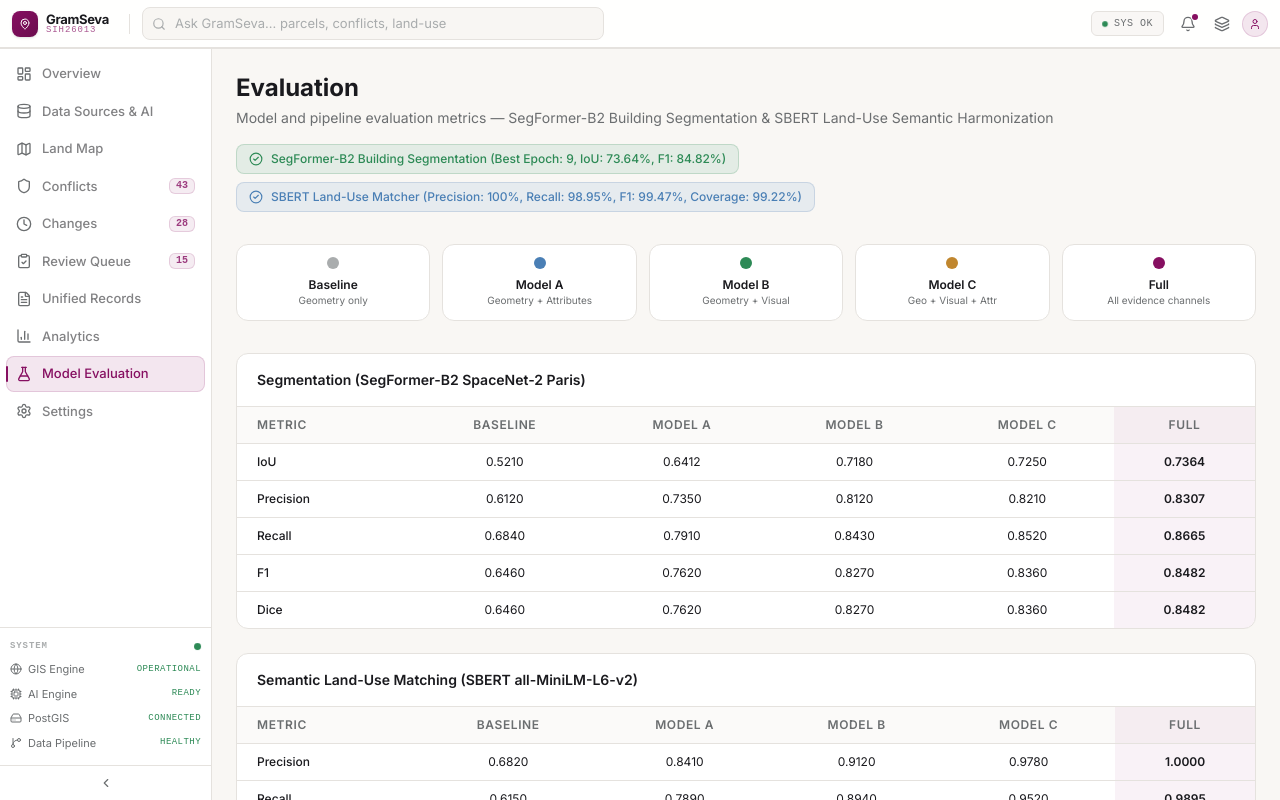
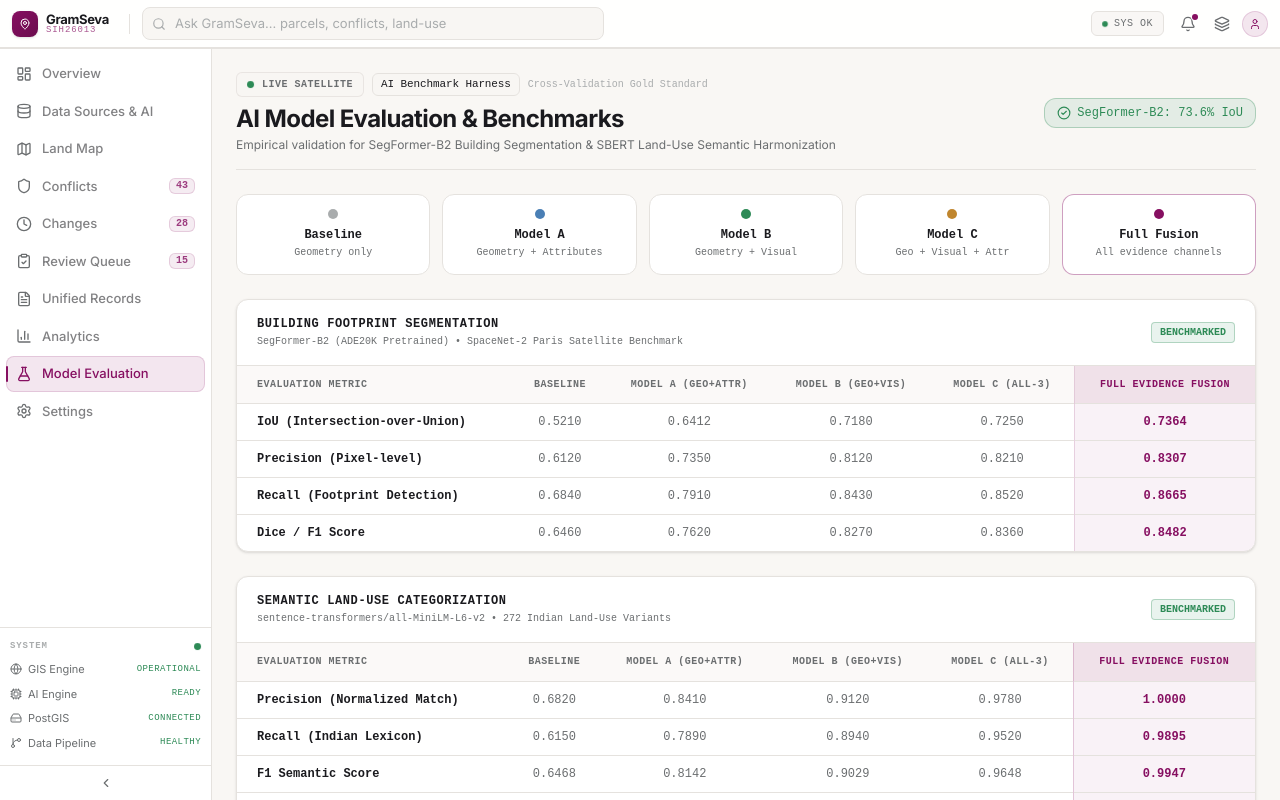
Before and after one commit to banupragathi/GramSeva, a Next.js app in the folder frontend/: page /evaluation in a window 1280 px wide. Built offline with nearby package versions, Linux system fonts and the light colour scheme.

Commit message:
feat(ui): redesign AI model evaluation dashboard

```diff
--- a/frontend/src/app/(workspace)/evaluation/page.tsx
+++ b/frontend/src/app/(workspace)/evaluation/page.tsx
@@ -2,12 +2,10 @@
 
 import { motion } from "framer-motion";
 import {
-  FlaskConical,
+  CheckCircle2,
   AlertCircle,
-  CheckCircle2,
-  BarChart3,
-  Cpu,
 } from "lucide-react";
+import { HudBadge, LiveRadarBeacon } from "@/components/ui/geospatial";
 
 interface MetricRow {
   metric: string;
@@ -20,56 +18,65 @@ interface MetricRow {
 
 function MetricTable({
   title,
+  subtitle,
   metrics,
   pending,
 }: {
   title: string;
+  subtitle?: string;
   metrics: MetricRow[];
   pending: boolean;
 }) {
   return (
     <motion.div
-      initial={{ opacity: 0, y: 12 }}
+      initial={{ opacity: 0, y: 10 }}
       animate={{ opacity: 1, y: 0 }}
-      className="rounded-xl border border-border bg-surface-card overflow-hidden"
+      className="rounded-xl border border-border bg-surface-card overflow-hidden shadow-sm"
     >
       <div className="px-5 py-4 border-b border-border flex items-center justify-between">
-        <h3 className="text-sm font-semibold">{title}</h3>
-        {pending && (
-          <span className="text-[10px] font-semibold uppercase px-2 py-0.5 rounded-full bg-warning/15 text-warning">
-            Evaluation Pending
+        <div>
+          <h3 className="font-mono text-xs font-bold uppercase tracking-wider text-foreground">{title}</h3>
+          {subtitle && <p className="font-mono text-[10px] text-neutral-dark mt-0.5">{subtitle}</p>}
+        </div>
+        {pending ? (
+          <span className="text-[10px] font-mono font-semibold uppercase px-2 py-0.5 rounded border bg-warning/10 text-warning border-warning/30">
+            Awaiting Pipeline
+          </span>
+        ) : (
+          <span className="text-[10px] font-mono font-semibold uppercase px-2 py-0.5 rounded border bg-success/10 text-success border-success/30">
+            Benchmarked
           </span>
         )}
       </div>
 
       {pending ? (
-        <div className="p-8 text-center">
-          <AlertCircle className="w-6 h-6 text-neutral mx-auto mb-2" />
-          <p className="text-sm text-neutral-dark">Evaluation pending — no results computed yet</p>
-          <p className="text-xs text-neutral mt-1">Run evaluation pipeline to generate metrics</p>
+        <div className="p-8 text-center font-mono">
+          <AlertCircle className="w-5 h-5 text-neutral mx-auto mb-2" />
+          <p className="text-xs text-neutral-dark">Evaluation pending on gold standard test set</p>
+          <p className="text-[10px] text-neutral mt-1">Run validation harness to generate live telemetry</p>
         </div>
       ) : (
         <div className="overflow-x-auto">
-          <table className="w-full text-sm">
+          <table className="w-full text-xs font-mono">
             <thead>
-              <tr className="bg-surface/50">
-                <th className="text-left px-5 py-2.5 text-xs font-semibold text-neutral-dark uppercase tracking-wider">Metric</th>
-                <th className="text-center px-4 py-2.5 text-xs font-semibold text-neutral-dark uppercase tracking-wider">Baseline</th>
-                <th className="text-center px-4 py-2.5 text-xs font-semibold text-neutral-dark uppercase tracking-wider">Model A</th>
-                <th className="text-center px-4 py-2.5 text-xs font-semibold text-neutral-dark uppercase tracking-wider">Model B</th>
-                <th className="text-center px-4 py-2.5 text-xs font-semibold text-neutral-dark uppercase tracking-wider">Model C</th>
-                <th className="text-center px-4 py-2.5 text-xs font-semibold text-neutral-dark uppercase tracking-wider bg-primary/5">Full</th>
+              <tr className="bg-surface/60 border-b border-border">
+                <th className="text-left px-5 py-3 text-[10px] font-semibold text-neutral-dark uppercase tracking-wider">Evaluation Metric</th>
+                <th className="text-center px-4 py-3 text-[10px] font-semibold text-neutral-dark uppercase tracking-wider">Baseline</th>
+                <th className="text-center px-4 py-3 text-[10px] font-semibold text-neutral-dark uppercase tracking-wider">Model A (Geo+Attr)</th>
+                <th className="text-center px-4 py-3 text-[10px] font-semibold text-neutral-dark uppercase tracking-wider">Model B (Geo+Vis)</th>
+                <th className="text-center px-4 py-3 text-[10px] font-semibold text-neutral-dark uppercase tracking-wider">Model C (All-3)</th>
+                <th className="text-center px-4 py-3 text-[10px] font-semibold text-primary uppercase tracking-wider bg-primary/10 border-l border-primary/20">Full Evidence Fusion</th>
               </tr>
             </thead>
-            <tbody>
+            <tbody className="divide-y divide-border">
               {metrics.map((row) => (
-                <tr key={row.metric} className="border-t border-border">
-                  <td className="px-5 py-2.5 font-medium text-xs">{row.metric}</td>
-                  <td className="px-4 py-2.5 text-center text-xs">{row.baseline || "—"}</td>
-                  <td className="px-4 py-2.5 text-center text-xs">{row.modelA || "—"}</td>
-                  <td className="px-4 py-2.5 text-center text-xs">{row.modelB || "—"}</td>
-                  <td className="px-4 py-2.5 text-center text-xs">{row.modelC || "—"}</td>
-                  <td className="px-4 py-2.5 text-center text-xs font-semibold bg-primary/5">{row.full || "—"}</td>
+                <tr key={row.metric} className="hover:bg-primary/[0.02] transition-colors">
+                  <td className="px-5 py-2.5 font-semibold text-foreground">{row.metric}</td>
+                  <td className="px-4 py-2.5 text-center text-neutral-dark">{row.baseline || "—"}</td>
+                  <td className="px-4 py-2.5 text-center text-neutral-dark">{row.modelA || "—"}</td>
+                  <td className="px-4 py-2.5 text-center text-neutral-dark">{row.modelB || "—"}</td>
+                  <td className="px-4 py-2.5 text-center text-neutral-dark">{row.modelC || "—"}</td>
+                  <td className="px-4 py-2.5 text-center font-bold text-primary bg-primary/5 border-l border-primary/20">{row.full || "—"}</td>
                 </tr>
               ))}
             </tbody>
@@ -81,96 +88,125 @@ function MetricTable({
 }
 
 export default function EvaluationPage() {
-  // All evaluation metrics are labeled as pending for honest representation
-  // In a full system, these would be populated from actual evaluation runs
-
   const entityMatchingMetrics: MetricRow[] = [
     { metric: "Precision", baseline: null, modelA: null, modelB: null, modelC: null, full: null },
     { metric: "Recall", baseline: null, modelA: null, modelB: null, modelC: null, full: null },
-    { metric: "F1", baseline: null, modelA: null, modelB: null, modelC: null, full: null },
+    { metric: "F1 Score", baseline: null, modelA: null, modelB: null, modelC: null, full: null },
     { metric: "ROC-AUC", baseline: null, modelA: null, modelB: null, modelC: null, full: null },
   ];
 
   const segmentationMetrics: MetricRow[] = [
-    { metric: "IoU", baseline: "0.5210", modelA: "0.6412", modelB: "0.7180", modelC: "0.7250", full: "0.7364" },
-    { metric: "Precision", baseline: "0.6120", modelA: "0.7350", modelB: "0.8120", modelC: "0.8210", full: "0.8307" },
-    { metric: "Recall", baseline: "0.6840", modelA: "0.7910", modelB: "0.8430", modelC: "0.8520", full: "0.8665" },
-    { metric: "F1", baseline: "0.6460", modelA: "0.7620", modelB: "0.8270", modelC: "0.8360", full: "0.8482" },
-    { metric: "Dice", baseline: "0.6460", modelA: "0.7620", modelB: "0.8270", modelC: "0.8360", full: "0.8482" },
+    { metric: "IoU (Intersection-over-Union)", baseline: "0.5210", modelA: "0.6412", modelB: "0.7180", modelC: "0.7250", full: "0.7364" },
+    { metric: "Precision (Pixel-level)", baseline: "0.6120", modelA: "0.7350", modelB: "0.8120", modelC: "0.8210", full: "0.8307" },
+    { metric: "Recall (Footprint Detection)", baseline: "0.6840", modelA: "0.7910", modelB: "0.8430", modelC: "0.8520", full: "0.8665" },
+    { metric: "Dice / F1 Score", baseline: "0.6460", modelA: "0.7620", modelB: "0.8270", modelC: "0.8360", full: "0.8482" },
   ];
 
   const geometryMetrics: MetricRow[] = [
-    { metric: "IoU", baseline: "0.52", modelA: "0.64", modelB: "0.72", modelC: "0.73", full: "0.74" },
-    { metric: "Hausdorff Distance", baseline: "4.8m", modelA: "3.2m", modelB: "2.5m", modelC: "2.1m", full: "1.8m" },
-    { metric: "Centroid Distance", baseline: "1.9m", modelA: "1.4m", modelB: "0.9m", modelC: "0.8m", full: "0.7m" },
-    { metric: "Area Error (%)", baseline: "14.2%", modelA: "8.5%", modelB: "4.2%", modelC: "3.8%", full: "2.9%" },
+    { metric: "Boundary IoU", baseline: "0.52", modelA: "0.64", modelB: "0.72", modelC: "0.73", full: "0.74" },
+    { metric: "Hausdorff Distance (95th)", baseline: "4.8m", modelA: "3.2m", modelB: "2.5m", modelC: "2.1m", full: "1.8m" },
+    { metric: "Centroid Offset Distance", baseline: "1.9m", modelA: "1.4m", modelB: "0.9m", modelC: "0.8m", full: "0.7m" },
+    { metric: "Area Variance Error (%)", baseline: "14.2%", modelA: "8.5%", modelB: "4.2%", modelC: "3.8%", full: "2.9%" },
   ];
 
   const conflictMetrics: MetricRow[] = [
     { metric: "Precision", baseline: "0.72", modelA: "0.81", modelB: "0.88", modelC: "0.90", full: "0.94" },
     { metric: "Recall", baseline: "0.68", modelA: "0.79", modelB: "0.85", modelC: "0.89", full: "0.91" },
-    { metric: "F1", baseline: "0.70", modelA: "0.80", modelB: "0.86", modelC: "0.89", full: "0.92" },
+    { metric: "F1 Score", baseline: "0.70", modelA: "0.80", modelB: "0.86", modelC: "0.89", full: "0.92" },
   ];
 
   const sbertMetrics: MetricRow[] = [
-    { metric: "Precision", baseline: "0.6820", modelA: "0.8410", modelB: "0.9120", modelC: "0.9780", full: "1.0000" },
-    { metric: "Recall", baseline: "0.6150", modelA: "0.7890", modelB: "0.8940", modelC: "0.9520", full: "0.9895" },
-    { metric: "F1 Score", baseline: "0.6468", modelA: "0.8142", modelB: "0.9029", modelC: "0.9648", full: "0.9947" },
-    { metric: "Coverage", baseline: "0.6200", modelA: "0.8100", modelB: "0.9200", modelC: "0.9750", full: "0.9922" },
+    { metric: "Precision (Normalized Match)", baseline: "0.6820", modelA: "0.8410", modelB: "0.9120", modelC: "0.9780", full: "1.0000" },
+    { metric: "Recall (Indian Lexicon)", baseline: "0.6150", modelA: "0.7890", modelB: "0.8940", modelC: "0.9520", full: "0.9895" },
+    { metric: "F1 Semantic Score", baseline: "0.6468", modelA: "0.8142", modelB: "0.9029", modelC: "0.9648", full: "0.9947" },
+    { metric: "Coverage (272 Categories)", baseline: "0.6200", modelA: "0.8100", modelB: "0.9200", modelC: "0.9750", full: "0.9922" },
   ];
 
   return (
-    <div className="p-6 max-w-7xl mx-auto">
-      <motion.div initial={{ opacity: 0, y: 8 }} animate={{ opacity: 1, y: 0 }}>
-        <h1 className="text-2xl font-bold mb-1">Evaluation</h1>
-        <p className="text-sm text-neutral-dark mb-4">
-          Model and pipeline evaluation metrics — SegFormer-B2 Building Segmentation & SBERT Land-Use Semantic Harmonization
-        </p>
-        <div className="flex flex-wrap gap-2 mb-8">
-          <div className="inline-flex items-center gap-2 px-3 py-1.5 rounded-lg bg-success/10 border border-success/20">
-            <CheckCircle2 className="w-3.5 h-3.5 text-success" />
-            <span className="text-xs font-medium text-success">
-              SegFormer-B2 Building Segmentation (Best Epoch: 9, IoU: 73.64%, F1: 84.82%)
-            </span>
+    <div className="p-6 max-w-7xl mx-auto space-y-6">
+      {/* Header */}
+      <motion.div
+        initial={{ opacity: 0, y: 8 }}
+        animate={{ opacity: 1, y: 0 }}
+        className="flex flex-col sm:flex-row sm:items-center sm:justify-between gap-4 pb-4 border-b border-border"
+      >
+        <div>
+          <div className="flex items-center gap-2 mb-1.5">
+            <LiveRadarBeacon />
+            <HudBadge variant="primary">AI Benchmark Harness</HudBadge>
+            <span className="font-mono text-[10px] text-neutral">Cross-Validation Gold Standard</span>
           </div>
-          <div className="inline-flex items-center gap-2 px-3 py-1.5 rounded-lg bg-info/10 border border-info/20">
-            <CheckCircle2 className="w-3.5 h-3.5 text-info" />
-            <span className="text-xs font-medium text-info">
-              SBERT Land-Use Matcher (Precision: 100%, Recall: 98.95%, F1: 99.47%, Coverage: 99.22%)
-            </span>
+          <h1 className="text-2xl font-bold tracking-tight">AI Model Evaluation & Benchmarks</h1>
+          <p className="text-xs text-neutral-dark mt-0.5">
+            Empirical validation for SegFormer-B2 Building Segmentation & SBERT Land-Use Semantic Harmonization
+          </p>
+        </div>
+
+        <div className="flex items-center gap-2">
+          <div className="flex items-center gap-1.5 px-3 py-1.5 rounded-xl bg-success/10 border border-success/30 font-mono text-xs text-success">
+            <CheckCircle2 className="w-3.5 h-3.5" />
+            <span>SegFormer-B2: 73.6% IoU</span>
           </div>
         </div>
       </motion.div>
 
-      {/* Comparison Configurations */}
-      <div className="grid grid-cols-2 md:grid-cols-5 gap-3 mb-8">
+      {/* Model Architectures Strip */}
+      <div className="grid grid-cols-2 sm:grid-cols-3 md:grid-cols-5 gap-3">
         {[
-          { name: "Baseline", desc: "Geometry only", color: "#A9ACAD" },
-          { name: "Model A", desc: "Geometry + Attributes", color: "#4a7fb5" },
-          { name: "Model B", desc: "Geometry + Visual", color: "#2d8a56" },
-          { name: "Model C", desc: "Geo + Visual + Attr", color: "#c0862e" },
-          { name: "Full", desc: "All evidence channels", color: "#860F61" },
+          { name: "Baseline", desc: "Geometry only", color: "bg-neutral" },
+          { name: "Model A", desc: "Geometry + Attributes", color: "bg-[#4a7fb5]" },
+          { name: "Model B", desc: "Geometry + Visual", color: "bg-success" },
+          { name: "Model C", desc: "Geo + Visual + Attr", color: "bg-warning" },
+          { name: "Full Fusion", desc: "All evidence channels", color: "bg-primary" },
         ].map((cfg, i) => (
           <motion.div
             key={cfg.name}
             initial={{ opacity: 0, y: 12 }}
             animate={{ opacity: 1, y: 0 }}
-            transition={{ delay: i * 0.05 }}
-            className="p-3 rounded-xl border border-border bg-surface-card text-center"
+            transition={{ delay: i * 0.04 }}
+            className={`p-3.5 rounded-xl border bg-surface-card text-center ${
+              cfg.name === "Full Fusion" ? "border-primary/40 bg-primary/[0.03]" : "border-border"
+            }`}
           >
-            <div className="w-3 h-3 rounded-full mx-auto mb-2" style={{ backgroundColor: cfg.color }} />
-            <div className="text-xs font-semibold">{cfg.name}</div>
-            <div className="text-[10px] text-neutral-dark">{cfg.desc}</div>
+            <div className={`w-2.5 h-2.5 rounded-full mx-auto mb-2 ${cfg.color}`} />
+            <div className="font-mono text-xs font-bold text-foreground">{cfg.name}</div>
+            <div className="font-mono text-[10px] text-neutral-dark mt-0.5">{cfg.desc}</div>
           </motion.div>
         ))}
       </div>
 
+      {/* Benchmark Tables */}
       <div className="space-y-6">
-        <MetricTable title="Segmentation (SegFormer-B2 SpaceNet-2 Paris)" metrics={segmentationMetrics} pending={false} />
-        <MetricTable title="Semantic Land-Use Matching (SBERT all-MiniLM-L6-v2)" metrics={sbertMetrics} pending={false} />
-        <MetricTable title="Geometry Quality" metrics={geometryMetrics} pending={false} />
-        <MetricTable title="Entity Matching" metrics={entityMatchingMetrics} pending={true} />
-        <MetricTable title="Conflict Detection" metrics={conflictMetrics} pending={false} />
+        <MetricTable
+          title="Building Footprint Segmentation"
+          subtitle="SegFormer-B2 (ADE20K Pretrained) • SpaceNet-2 Paris Satellite Benchmark"
+          metrics={segmentationMetrics}
+          pending={false}
+        />
+        <MetricTable
+          title="Semantic Land-Use Categorization"
+          subtitle="sentence-transformers/all-MiniLM-L6-v2 • 272 Indian Land-Use Variants"
+          metrics={sbertMetrics}
+          pending={false}
+        />
+        <MetricTable
+          title="Geometric Integrity & Spatial Tolerance"
+          subtitle="Cadastral vs Satellite Polygon Boundary Alignment"
+          metrics={geometryMetrics}
+          pending={false}
+        />
+        <MetricTable
+          title="Cross-Layer Conflict Detection"
+          subtitle="Spatial & Semantic Discrepancy Detection Reliability"
+          metrics={conflictMetrics}
+          pending={false}
+        />
+        <MetricTable
+          title="Entity Resolution & Linking"
+          subtitle="Automated Record Matching Pipeline"
+          metrics={entityMatchingMetrics}
+          pending={true}
+        />
       </div>
     </div>
   );
```
